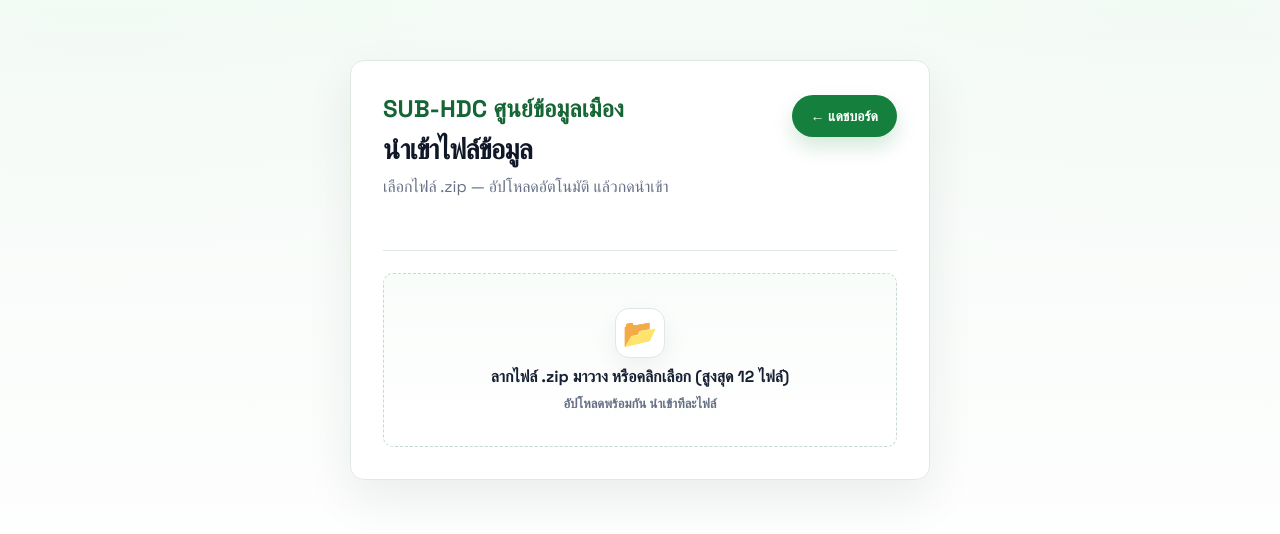
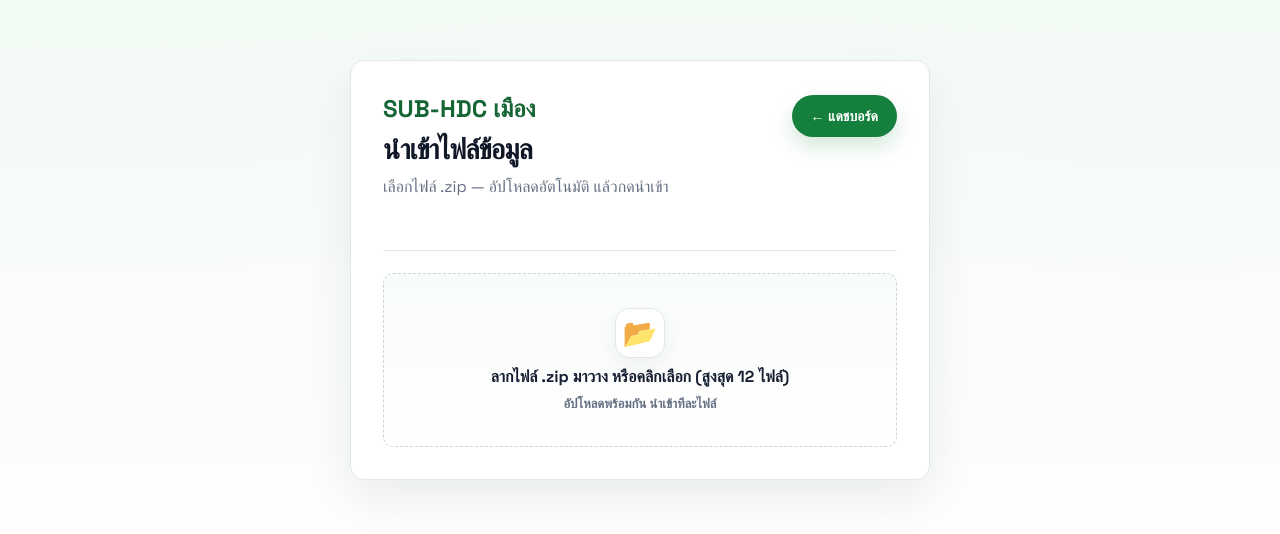
Before and after one commit to tehnplk/SUB_HDC, a Next.js app in the folder webapp/: page /upload in a window 1280 px wide. Shown: the part 130-664 px from the top of the page. Built offline with nearby package versions, Linux system fonts and the light colour scheme.

Commit message:
style: adjust branding header format to SUB-HDC {CENTER_NAME}

```diff
--- a/webapp/app/dashboard/file-list/page.js
+++ b/webapp/app/dashboard/file-list/page.js
@@ -43,7 +43,7 @@ export default function FileListDashboard() {
       <section className="panel panelWide dashboardPanel">
         <div className="headerRow">
           <div>
-            <h4 className="pageHeaderTitle">SUB-HDC ศูนย์ข้อมูล{centerName}</h4>
+            <h4 className="pageHeaderTitle">SUB-HDC {centerName}</h4>
             <p className="lead">จำนวนข้อมูลสะสมในระบบแยกตามรายแฟ้ม</p>
           </div>
           <Link href="/upload" className="navLink">
--- a/webapp/app/dashboard/hos-list/page.js
+++ b/webapp/app/dashboard/hos-list/page.js
@@ -57,7 +57,7 @@ export default function HosListDashboard() {
       <section className="panel panelWide dashboardPanel">
         <div className="headerRow">
           <div>
-            <h4 className="pageHeaderTitle">SUB-HDC ศูนย์ข้อมูล{centerName}</h4>
+            <h4 className="pageHeaderTitle">SUB-HDC {centerName}</h4>
             <p className="lead">จำนวนข้อมูลแต่ละแฟ้ม แยกตาม HOSCODE</p>
           </div>
           <Link href="/upload" className="navLink">
--- a/webapp/app/person/page.js
+++ b/webapp/app/person/page.js
@@ -34,7 +34,7 @@ export default function PersonPage() {
       <section className="panel panelWide">
         <div className="headerRow">
           <div>
-            <h4 className="pageHeaderTitle">SUB-HDC ศูนย์ข้อมูล{centerName}</h4>
+            <h4 className="pageHeaderTitle">SUB-HDC {centerName}</h4>
             <h1 style={{ fontSize: "28px", margin: "0 0 10px" }}>PERSON</h1>
             <p className="lead">{data.total.toLocaleString()} รายการ</p>
           </div>
--- a/webapp/app/upload/page.js
+++ b/webapp/app/upload/page.js
@@ -9,7 +9,7 @@ export default function UploadPage() {
       <section className="panel">
         <div className="headerRow">
           <div>
-            <h4 className="pageHeaderTitle">SUB-HDC ศูนย์ข้อมูล{centerName}</h4>
+            <h4 className="pageHeaderTitle">SUB-HDC {centerName}</h4>
             <h1 style={{ fontSize: "28px", margin: "0 0 10px" }}>นำเข้าไฟล์ข้อมูล</h1>
             <p className="lead">
               เลือกไฟล์ .zip — อัปโหลดอัตโนมัติ แล้วกดนำเข้า
```
